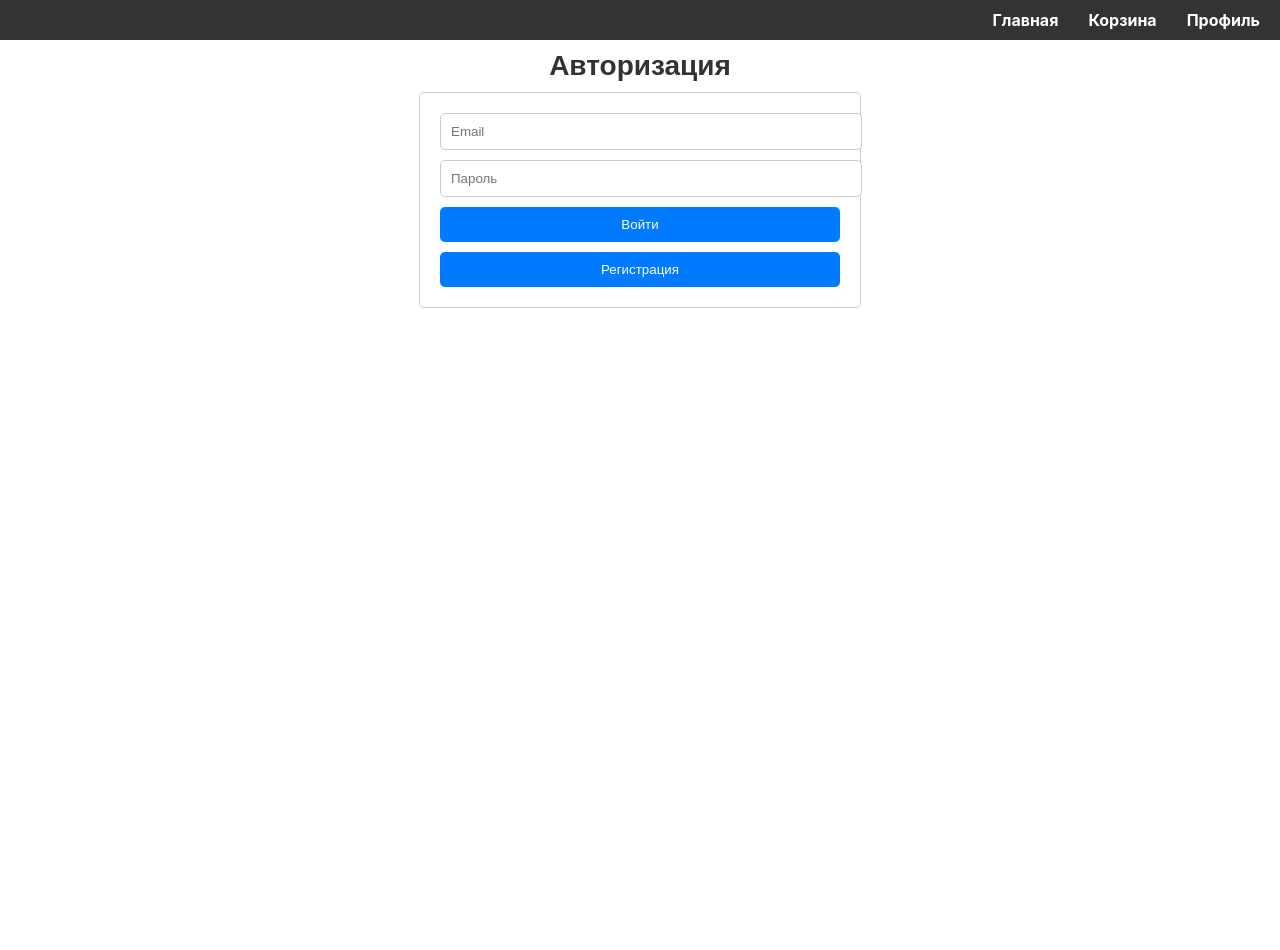
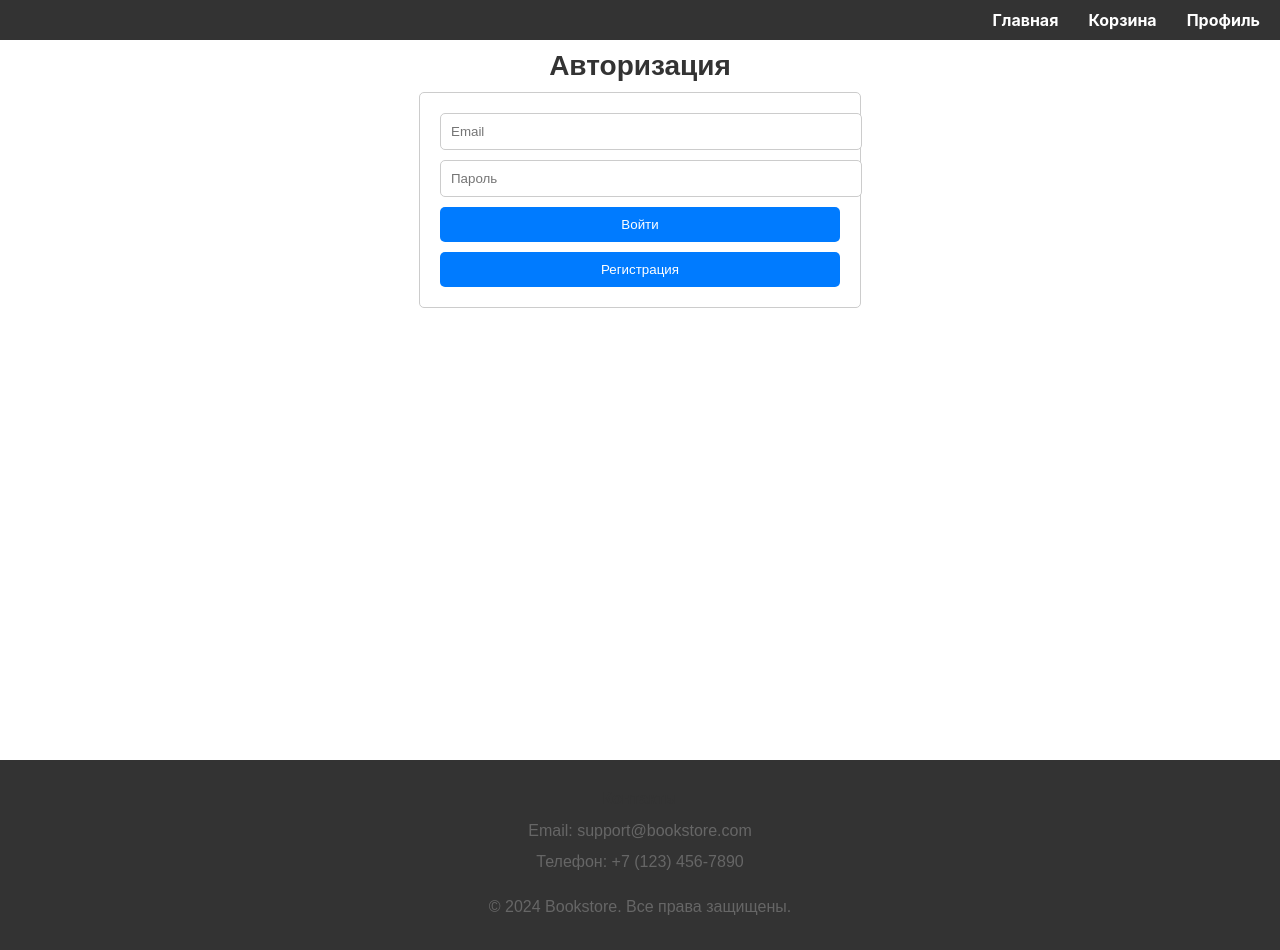
Before and after one commit to vasalerm/book-store, a React (Create React App) app in the folder book-store/: page /authorization in a window 1280 px wide. Before the commit the page ends 800 px from the top, so only its background shows below. Built offline with nearby package versions, Linux system fonts and the light colour scheme.

Commit message:
Добавлен Footer на страницы

```diff
--- a/book-store/src/App.css
+++ b/book-store/src/App.css
@@ -1,5 +1,16 @@
 .App {
   text-align: center;
+}
+
+body, html, #root {
+  height: 100%;
+  margin: 0;
+}
+
+.app-container {
+  display: flex;
+  flex-direction: column;
+  min-height: 90%;
 }
 
 .App-logo {
@@ -308,3 +319,29 @@ h3 {
   font-size: 1.5em;
   font-weight: bold;
 }
+
+footer {
+  background-color: #333;
+
+  color: white;
+  padding: 20px 0;
+  text-align: center;
+}
+
+.footer-links, .footer-contact {
+  flex: 1;
+  margin: 0 10px;
+}
+
+.footer-links h4, .footer-contact h4 {
+  margin-bottom: 10px;
+}
+
+.footer-contact p {
+  margin: 5px 0;
+}
+
+.footer-bottom {
+  text-align: center;
+  margin-top: 20px;
+}
--- a/book-store/src/App.js
+++ b/book-store/src/App.js
@@ -10,6 +10,7 @@ import AdminPage from './pages/AdminPage';
 import HomePage from './pages/HomePage';
 import CartPage from './pages/CartPage';
 import Header from './pages/Header';
+import Footer from './pages/Footer'
 import Profile from './pages/Profile';
 
 const App = () => {
@@ -22,6 +23,7 @@ const App = () => {
     return (
         <BrowserRouter>
             <Header />
+            <div className='app-container'>
                 <Routes>
                     <Route path="/authorization" element={<AuthorizationPage />} />
                     <Route path="/registration" element={<RegistrationPage />} />
@@ -31,6 +33,8 @@ const App = () => {
                     <Route path="/" element={<HomePage addToCart={addToCart} />} />
                     <Route path="/profile" element={<Profile />} />
                 </Routes>
+            </div>
+            <Footer />
         </BrowserRouter>
     );
 };
--- /dev/null
+++ b/book-store/src/pages/Footer.js
@@ -0,0 +1,19 @@
+import React from 'react';
+import { Link } from 'react-router-dom';
+
+const Footer = () => {
+    return (
+        <footer className='footer'>
+             <div className="footer-contact">
+                    <h4>Контакты</h4>
+                    <p>Email: support@bookstore.com</p>
+                    <p>Телефон: +7 (123) 456-7890</p>
+                </div>
+                <div className="footer-bottom">
+                <p>&copy; 2024 Bookstore. Все права защищены.</p>
+            </div>
+        </footer>
+    );
+};
+
+export default Footer;
```
Lines whose indentation alone changed are shown as unchanged.
